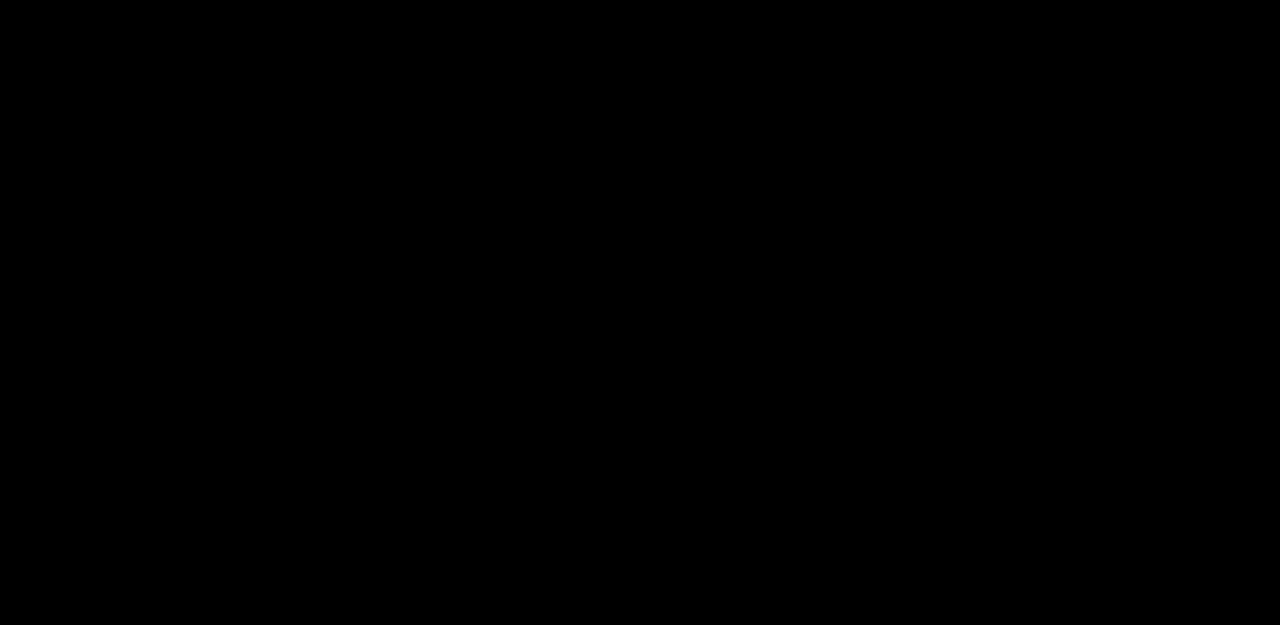
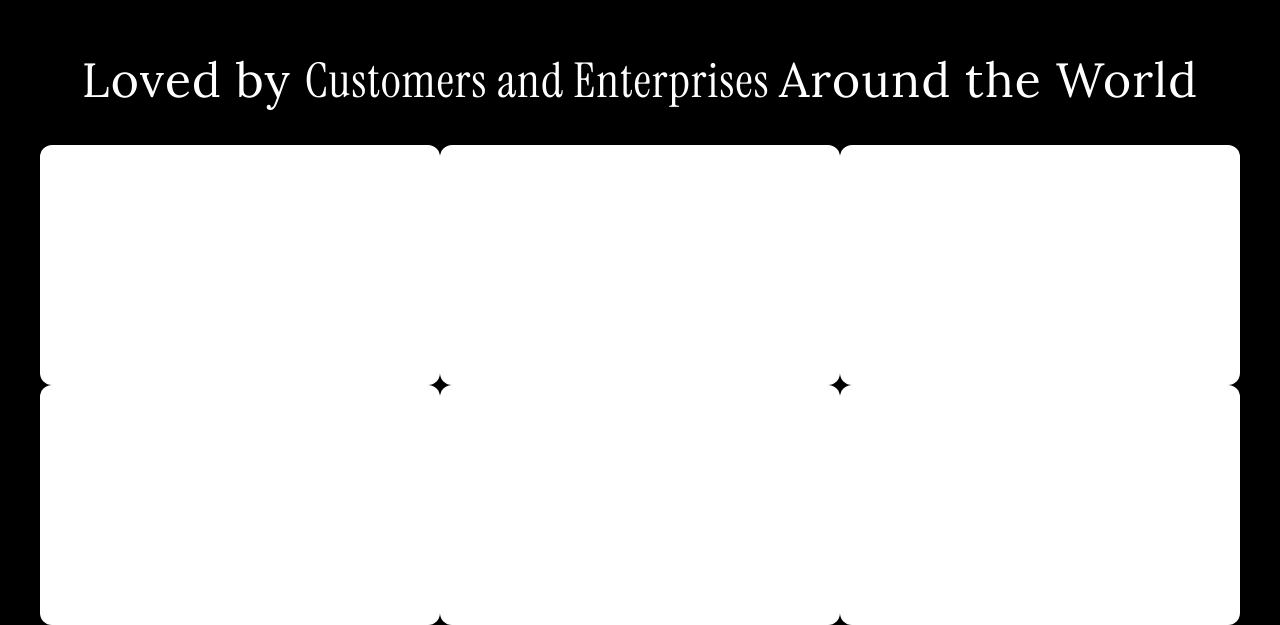
Before and after one commit to saksham-rathore/LunarCrush, a Next.js app: page / in a window 1280 px wide. Shown: the part 938-1563 px from the top of the page. Before the commit the page ends 800 px from the top, so only its background shows below. Built offline with nearby package versions, Linux system fonts and the light colour scheme.

Commit message:
file update

```diff
--- /dev/null
+++ b/src/app/components/Icons.tsx
@@ -0,0 +1,55 @@
+import React from "react";
+import { Lora, Instrument_Serif } from "next/font/google";
+
+const lora = Lora({
+  subsets: ["latin"],
+  weight: ["400"],
+});
+
+const instrument = Instrument_Serif({
+  subsets: ["latin"],
+  weight: ["400"],
+});
+
+const Icons = () => {
+  return (
+    <>
+      <div className="text-white">
+        <h1
+          className={`${lora.className} text-5xl text-white pt-90 text-center tracking-wide`}
+        >
+          Loved by{" "}
+          <span className={`${instrument.className}`}>
+            Customers and Enterprises{" "}
+          </span>
+          Around the World
+        </h1>
+      </div>
+
+      <div className="flex justify-center pt-10">
+        <div className="flex-row">
+
+          <div className="w-100 h-60 bg-white rounded-xl"></div>
+          <div className="w-100 h-60 bg-white rounded-xl"></div>
+
+        </div>
+
+        <div className="flex-row">
+
+          <div className="w-100 h-60 bg-white rounded-xl"></div>
+          <div className="w-100 h-60 bg-white rounded-xl"></div>
+
+        </div>
+
+        <div className="flex-row">
+
+          <div className="w-100 h-60 bg-white rounded-xl"></div>
+          <div className="w-100 h-60 bg-white rounded-xl"></div>
+
+        </div>
+      </div>
+    </>
+  );
+};
+
+export default Icons;
--- a/src/app/page.tsx
+++ b/src/app/page.tsx
@@ -2,7 +2,7 @@ import React from "react";
 import Navbar from "./components/Navbar";
 import Hero from "./components/Hero";
 import Input from "./components/Input";
-// import Robot from "./components/Robot";
+import Icons from "./components/Icons";
 
 const page = () => {
   return (
@@ -16,6 +16,7 @@ const page = () => {
           <Navbar />
           <Hero />
           <Input />
+          <Icons />
         </div>
       </div>
     </>
```
